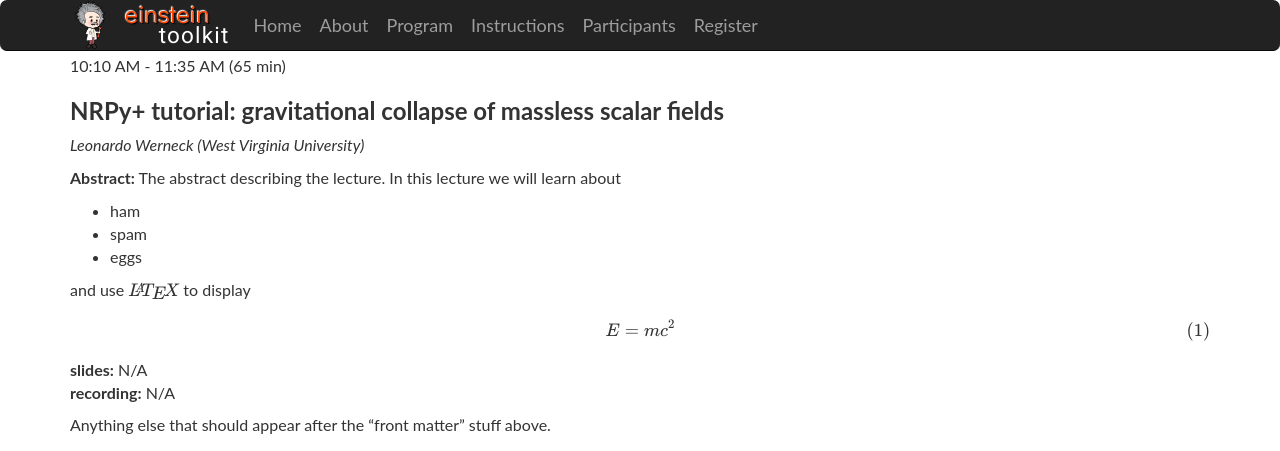
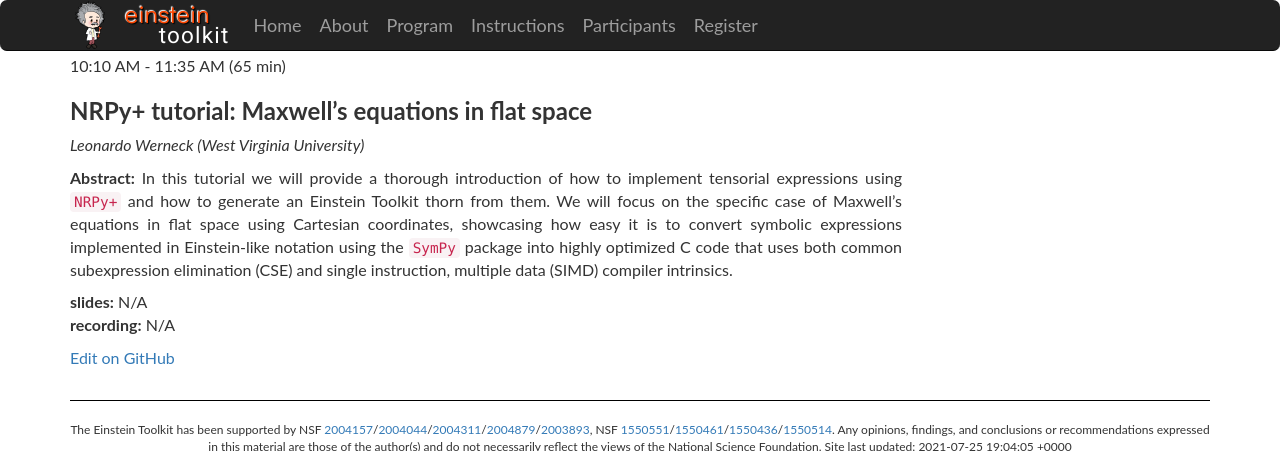
Before and after one commit to EinsteinToolkit/et2021uiuc, a Jekyll site: the page built from _lectures/15-LeoWerneck/index.md, in a window 1280 px wide, cut to the strip 0-451 px from the top of the page. Built offline with Jekyll 4.4.1, drawn with Linux system fonts in a browser that asks for light colours; formulas are drawn with MathJax 3.

Commit message:
et2021uiuc/_lectures/15-LeoWerneck/index.md: updated presentation abstract.

```diff
--- a/_lectures/15-LeoWerneck/index.md
+++ b/_lectures/15-LeoWerneck/index.md
@@ -1,7 +1,7 @@
 ---
 layout: default
 usemathjax: true
-title: "NRPy+ tutorial: gravitational collapse of massless scalar fields"
+title: "NRPy+ tutorial: Maxwell's equations in flat space"
 author: Leonardo Werneck
 institution: West Virginia University
 # updload your slides as slides.pdf
@@ -14,25 +14,19 @@ institution: West Virginia University
 {% include base.html %}
 
 {%-capture abstract-%}
-The abstract describing the lecture. In this lecture we will learn about
-
-* ham
-* spam
-* eggs
-
-and use $$\LaTeX$$ to display
-
-$$
-\begin{equation}
-E = m c^2
-\end{equation}
-$$
+In this tutorial we will provide a thorough introduction of how to
+implement tensorial expressions using `NRPy+` and how to generate an
+Einstein Toolkit thorn from them. We will focus on the specific case of
+Maxwell's equations in flat space using Cartesian coordinates,
+showcasing how easy it is to convert symbolic expressions implemented in
+Einstein-like notation using the [`SymPy`](https://www.sympy.org/)
+package into highly optimized C code that uses both common subexpression
+elimination (CSE)  and single instruction, multiple data (SIMD) compiler
+intrinsics.
 {%-endcapture-%}
 
 <div class="col-xs-12" markdown="1">
 {% include lecture.md abstract=abstract %}
 
-Anything else that should appear after the "front matter" stuff above.
-
 [Edit on GitHub](https://github.com/EinsteinToolkit/et2021uiuc/edit/master/{{page.path}})
 </div>
```
